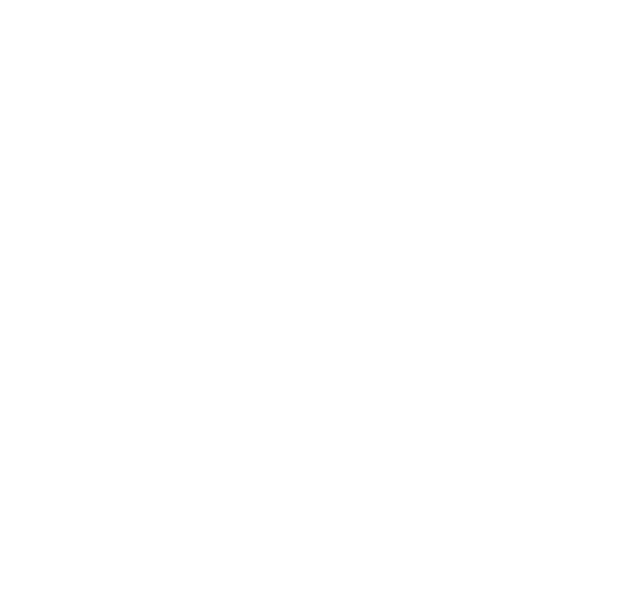
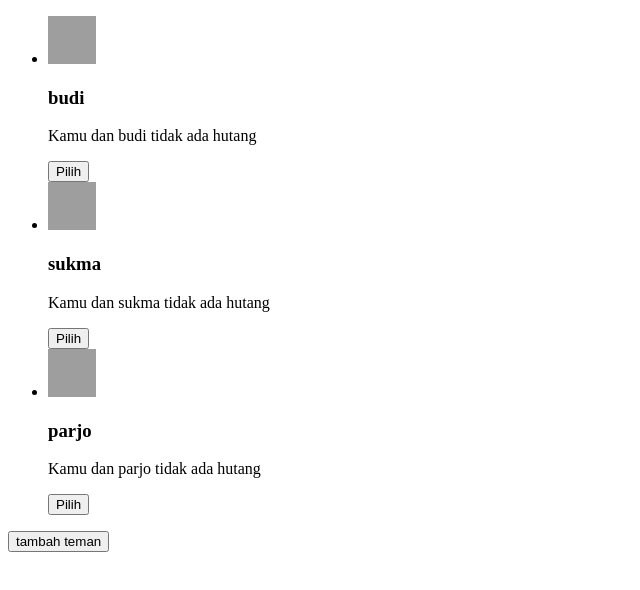
Before and after one commit to MeizuHZ/PROD-SPLIT-BILL, a plain HTML site: page index.html in a window 1280 px wide. Shown: the whole page, without its empty margins (0-640 px from the left). Drawn offline with Linux system fonts and the light colour scheme; the site is published under a folder, as on GitHub Pages, so addresses that start at the root find nothing; grey boxes are pictures that could not be loaded.

Commit message:
init split bill project

```diff
--- a/index.html
+++ b/index.html
@@ -5,8 +5,8 @@
     <link rel="icon" type="image/svg+xml" href="/vite.svg" />
     <meta name="viewport" content="width=device-width, initial-scale=1.0" />
     <title>Vite + React</title>
-    <script type="module" crossorigin src="/assets/index-B4ViUNdm.js"></script>
-    <link rel="stylesheet" crossorigin href="/assets/index-C74F-enA.css">
+    <script type="module" crossorigin src="PROD-SPLIT-BILL/assets/index-B4ViUNdm.js"></script>
+    <link rel="stylesheet" crossorigin href="PROD-SPLIT-BILL/assets/index-C74F-enA.css">
   </head>
   <body>
     <div id="root"></div>
```
